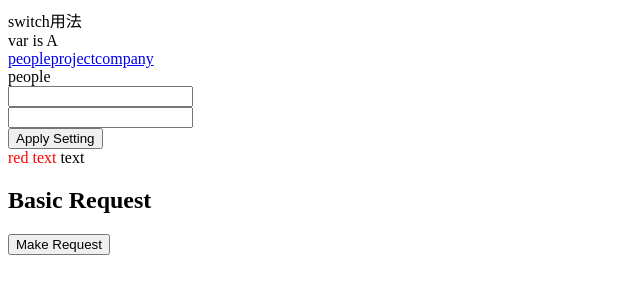
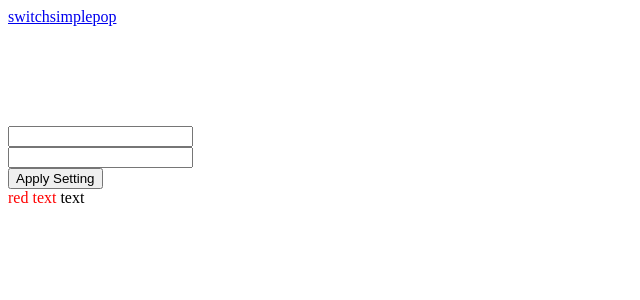
Before and after one commit to preservance717/Angular-2.x, an Angular app in the folder Angular_program_experience/: page / in a window 1280 px wide. Shown: the top 300 px of the page, without its empty margins (0-640 px from the left). Built offline with nearby package versions, Linux system fonts and the light colour scheme.

Commit message:
usage of outlet in Router

```diff
--- a/Angular_program_experience/src/app/app.component.html
+++ b/Angular_program_experience/src/app/app.component.html
@@ -1,4 +1,11 @@
-<ngx-switch></ngx-switch>
+<a routerLinkActive="active" routerLink="switch">switch</a>
+<a routerLinkActive="active" routerLink="simple">simple</a>
+<a [routerLink]="[{ outlets: { popup: ['pop'] } }]">pop</a>
+
+<router-outlet></router-outlet>
+<router-outlet name="popup"></router-outlet>
+
+<div style="height: 100px;width: 200px; position: relative; top:900px;"></div>
 <div class="ui input">
   <input type="text" name="color" value="{{color}}" #colorinput>
 </div>
@@ -21,7 +28,3 @@
     {{color}} background
   </span>
 </div>
-
-<div>
-  <simple-http></simple-http>
-</div>
--- a/Angular_program_experience/src/app/app.module.ts
+++ b/Angular_program_experience/src/app/app.module.ts
@@ -5,16 +5,35 @@ import { AppComponent } from './app.component';
 import {SwitchComponent} from "./switch/switch.component";
 import {SimpleHttpComponent} from "./simple_http/simple-http.component";
 import {HttpModule} from "@angular/http";
+import {Routes, RouterModule} from "@angular/router";
+import {PopComponent} from "./pop/pop.component";
 
+const appRoutes: Routes = [
+  { path: 'switch', component: SwitchComponent },
+  { path: 'simple', component: SimpleHttpComponent},
+  { path: 'pop', component: PopComponent,outlet:'popup'},
+  // {
+  //   path: 'heroes',
+  //   component: HeroListComponent,
+  //   data: { title: 'Heroes List' }
+  // },
+  // { path: '',
+  //   redirectTo: '/heroes',
+  //   pathMatch: 'full'
+  // },
+  // { path: '**', component: PageNotFoundComponent }
+];
 @NgModule({
   declarations: [
     AppComponent,
     SwitchComponent,
-    SimpleHttpComponent
+    SimpleHttpComponent,
+    PopComponent
   ],
   imports: [
     BrowserModule,
-    HttpModule
+    HttpModule,
+    RouterModule.forRoot(appRoutes)
   ],
   providers: [],
   bootstrap: [AppComponent]
--- /dev/null
+++ b/Angular_program_experience/src/app/pop/pop.component.ts
@@ -0,0 +1,8 @@
+import {Component} from "@angular/core";
+@Component({
+  selector: 'pop',
+  template: `<h1 style="color:green; z-index:5; box-shadow: 2px 2px 12px gray">pop</h1>`
+})
+
+export class PopComponent {
+}
```
